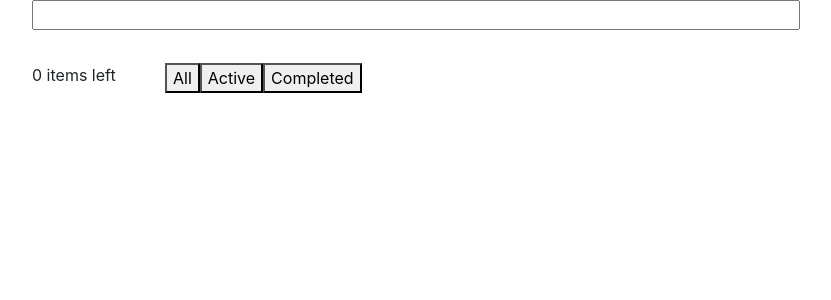
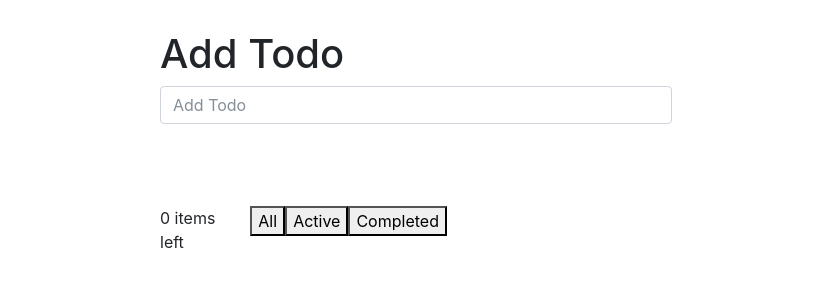
Before and after one commit to marcosaz95/todoList, an Angular app: page / in a window 1280 px wide. Shown: the top 300 px of the page, without its empty margins (224-1055 px from the left). Built offline with nearby package versions, Linux system fonts and the light colour scheme.

Commit message:
change styles

```diff
--- a/src/app/todo-list/todo-list.component.css
+++ b/src/app/todo-list/todo-list.component.css
@@ -1,6 +1,5 @@
 .list-group {
-    margin-left: 20%;
-    margin-right: 20%;
+    margin: 30px 30%;
 }
 
 .radio {
--- a/src/app/todo-list/todo-list.component.html
+++ b/src/app/todo-list/todo-list.component.html
@@ -1,7 +1,11 @@
 <div class="list-group">
-  <input type="text" [(ngModel)]="textToAdd" (keyup.enter)="addTodo()">
-  <app-todo *ngFor="let item of todoService.todoList; let idx = index" [item]="item" appShowButton
-  (removeTodoEvent)="removeTodo(idx)" (modifyStatusEvent)="modifyStatus(item)"></app-todo>
+  <div class="form-group">
+    <h1>Add Todo</h1>
+    <input type="email" class="form-control" [(ngModel)]="textToAdd" (keyup.enter)="addTodo()" placeholder="Add Todo">
+  </div>
+  <hr>
+  <app-todo *ngFor="let item of todoService.todoList; let idx = index" [item]="item" appShowButton (removeTodoEvent)="removeTodo(idx)"
+    (modifyStatusEvent)="modifyStatus(item)"></app-todo>
   <hr>
   <div class="row">
     <label class="col-md-2">{{todoService.todoListTempLength - todoService.completedLength + ' items left'}}</label>
--- a/src/app/todo-list/todo/todo.component.css
+++ b/src/app/todo-list/todo/todo.component.css
@@ -2,7 +2,15 @@ button {
     visibility: hidden;
 }
 
-
 .doneText {
     text-decoration: line-through;
 }
+
+label {
+    font-size: 30px;
+    margin-top: -20px;
+}
+
+input {
+    margin-top: 20px;
+}
--- a/src/app/todo-list/todo/todo.component.html
+++ b/src/app/todo-list/todo/todo.component.html
@@ -2,5 +2,5 @@
   <input type="checkbox" class="form-check-input" [checked]="item.active" (click)="modifyStatus()">
   <label [ngClass]="{'doneText': item.active} ">{{item.text}}</label>
 </label>
-<button (click)="removeTodo()">X</button>
+<button (click)="removeTodo()" class="btn btn-danger pull-right">X</button>
 <br>
--- a/src/index.html
+++ b/src/index.html
@@ -5,7 +5,6 @@
   <title>SEED2</title>
   <base href="/">
   <link rel="stylesheet" href="https://maxcdn.bootstrapcdn.com/bootstrap/4.0.0-beta.2/css/bootstrap.min.css" integrity="sha384-PsH8R72JQ3SOdhVi3uxftmaW6Vc51MKb0q5P2rRUpPvrszuE4W1povHYgTpBfshb" crossorigin="anonymous">
-
   <meta name="viewport" content="width=device-width, initial-scale=1">
   <link rel="icon" type="image/x-icon" href="favicon.ico">
 </head>
```
Also changed, not shown: 5 other files (tests, documents, lock files or other folders).
